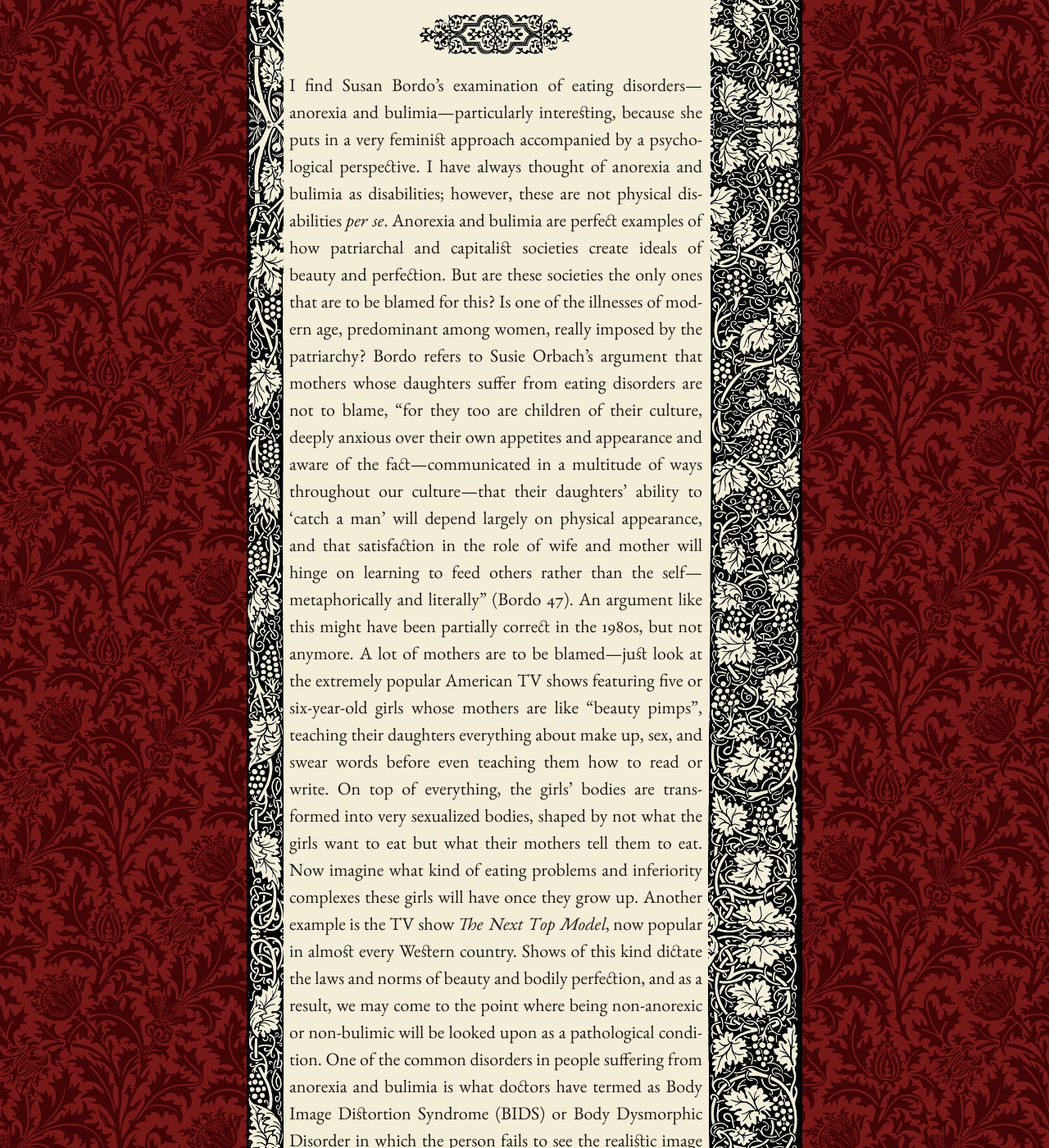
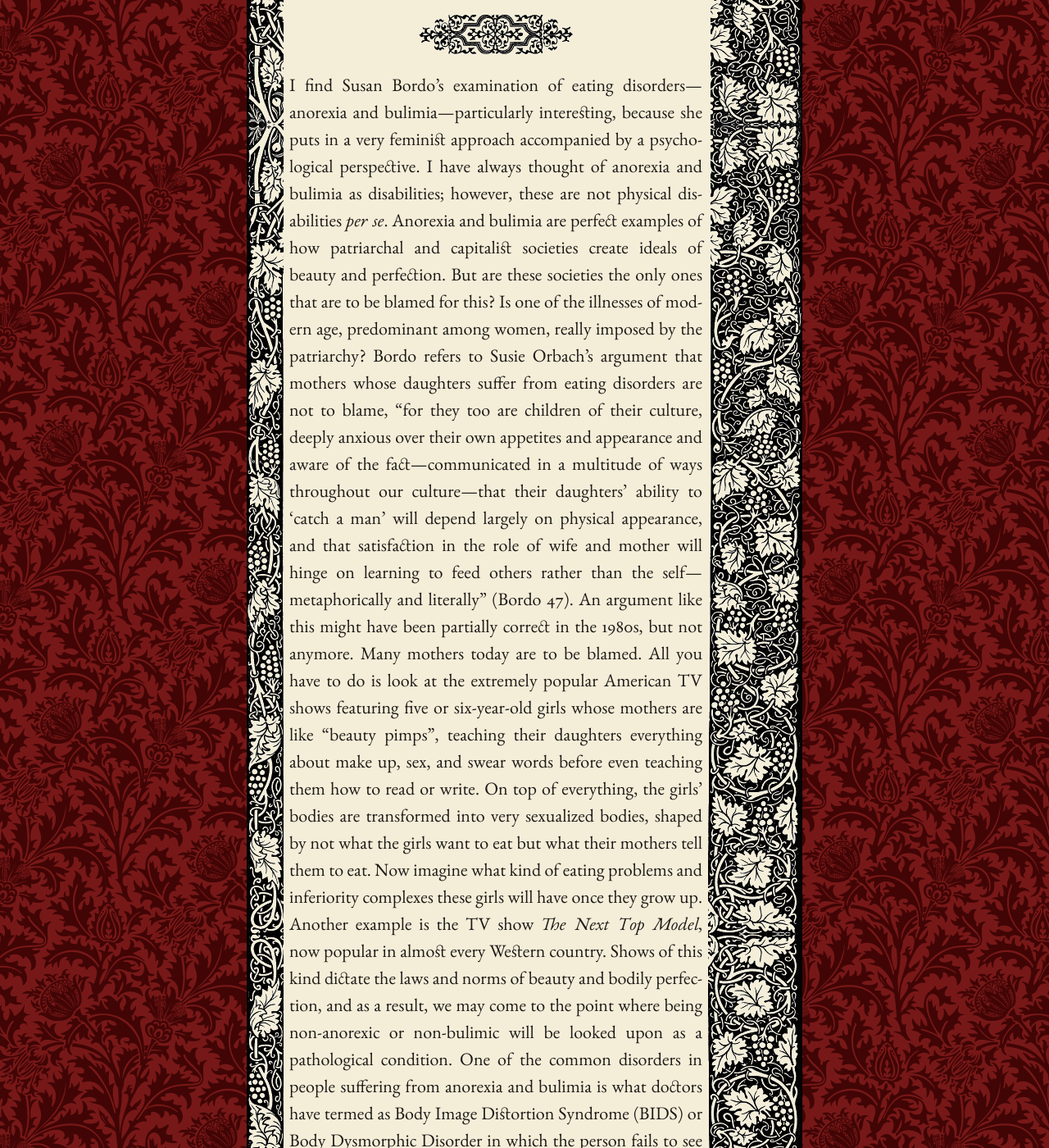
Before and after one commit to mpasovic/majapasovic.org, a Jekyll site: the page built from _posts/2012-06-25-disability-and-bodies.md, in a window 1280 px wide and 1400 px high, scrolled down 6757 px. Shown: the whole window at 82% size. Built offline with Jekyll 4.4.1, drawn with Linux system fonts in a browser that asks for light colours; nearby versions of some CDN libraries.

Commit message:
Updated 2012-06-25-disability-and-bodies.md

```diff
--- a/_posts/2012-06-25-disability-and-bodies.md
+++ b/_posts/2012-06-25-disability-and-bodies.md
@@ -170,10 +170,7 @@ their daughters’ ability to ‘catch a man’ will depend largely on
 physical appearance, and that satisfaction in the role of wife and
 mother will hinge on learning to feed others rather than the
 self—metaphorically and literally” (Bordo 47). An argument like this
-might have been partially correct in the 1980s, but not anymore. A lot
-of mothers are to be blamed—just look at the extremely popular American
-TV shows featuring five or six-year-old girls whose mothers are like
-“beauty pimps”, teaching their daughters everything about make up, sex,
+might have been partially correct in the 1980s, but not anymore. Many mothers today are to be blamed. All you have to do is look at the extremely popular American TV shows featuring five or six-year-old girls whose mothers are like “beauty pimps”, teaching their daughters everything about make up, sex,
 and swear words before even teaching them how to read or write. On top
 of everything, the girls’ bodies are transformed into very sexualized
 bodies, shaped by not what the girls want to eat but what their mothers
```
